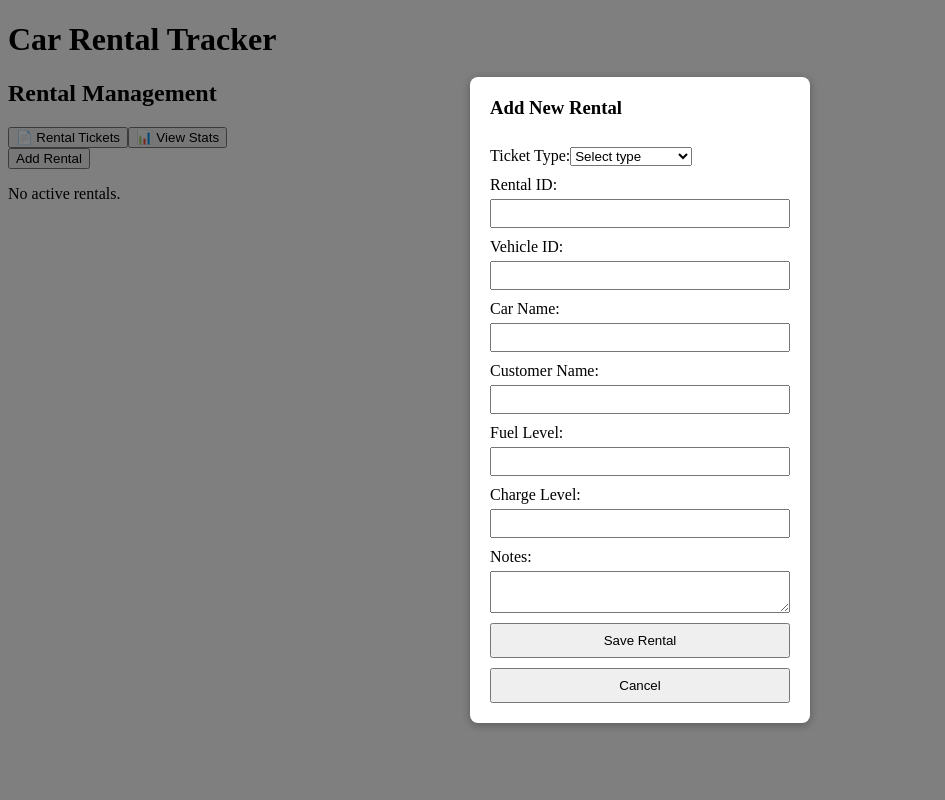
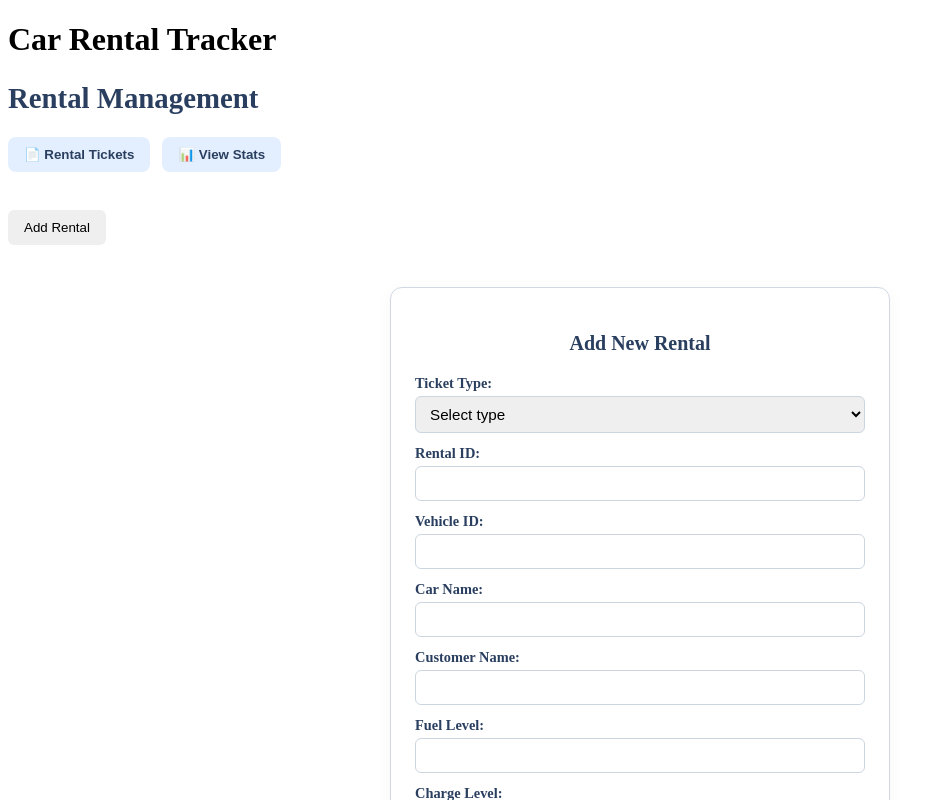
Before and after one commit to calebyg/abc_car_rental, a React (Create React App) app: page / in a window 1280 px wide. Both pictures are taken after a click on the button "Add Rental". Shown: the top 800 px of the page, without its empty margins (0-945 px from the left). Built offline with nearby package versions, Linux system fonts and the light colour scheme; the HTML template or start-up script is replaced by a standard one.

Commit message:
Added ticket type stats and style sheets

```diff
--- a/src/components/RentalForm.js
+++ b/src/components/RentalForm.js
@@ -1,7 +1,5 @@
 import React, { useEffect, useState } from "react";
-
-// onSave sends the rental data to the parent component
-// onClose hides the modal when the user clicks Cancel or saves
+import "../stylesheets/RentalForm.css";
 
 const RentalForm = ({ rental, onClose, onSave }) => {
   const [formData, setFormData] = useState({
@@ -15,19 +13,13 @@ const RentalForm = ({ rental, onClose, onSave }) => {
     ticketType: "",
   });
 
-  // If editing, prefill form with existing rental data
   useEffect(() => {
-    if (rental) {
-      setFormData(rental);
-    }
+    if (rental) setFormData(rental);
   }, [rental]);
 
   const handleChange = (e) => {
     const { name, value } = e.target;
-    setFormData((prev) => ({
-      ...prev,
-      [name]: value,
-    }));
+    setFormData((prev) => ({ ...prev, [name]: value }));
   };
 
   const handleSubmit = (e) => {
@@ -40,7 +32,7 @@ const RentalForm = ({ rental, onClose, onSave }) => {
 
     const newRental = {
       id: Date.now().toString(),
-      status: "Active", // Required
+      status: "Active",
       ...formData,
     };
 
@@ -49,17 +41,14 @@ const RentalForm = ({ rental, onClose, onSave }) => {
   };
 
   return (
-    <div className="modal">
-      <div className="modal-content">
-        <h3>Add New Rental</h3>
+    <div className="form-container">
+      <h3 className="form-title">Add New Rental</h3>
       <form onSubmit={handleSubmit}>
-          <label>
-            Ticket Type:
+        <label>Ticket Type:</label>
         <select
+          name="ticketType"
           value={formData.ticketType}
-              onChange={(e) =>
-                setFormData({ ...formData, ticketType: e.target.value })
-              }
+          onChange={handleChange}
           required
         >
           <option value="">Select type</option>
@@ -68,7 +57,7 @@ const RentalForm = ({ rental, onClose, onSave }) => {
           <option value="Miles">Miles</option>
           <option value="Check-in">Check-in</option>
         </select>
-          </label>
+
         <label>Rental ID:</label>
         <input
           type="text"
@@ -126,12 +115,11 @@ const RentalForm = ({ rental, onClose, onSave }) => {
           required
         ></textarea>
 
-          <button type="submit">Save Rental</button>
-          <button type="button" onClick={onClose}>
-            Cancel
-          </button>
+        <div className="form-actions">
+          <button type="submit" className="btn-primary">Save Rental</button>
+          <button type="button" className="btn-secondary" onClick={onClose}>Cancel</button>
+        </div>
       </form>
-      </div>
     </div>
   );
 };
--- a/src/components/RentalList.js
+++ b/src/components/RentalList.js
@@ -7,6 +7,7 @@ import {
 } from "../utils/localStorage";
 import RentalForm from "./RentalForm";
 import StatsPanel from "./StatsPanel";
+import "../stylesheets/RentalList.css";
 
 const RentalList = () => {
   const [rentals, setRentals] = useState([]);
--- a/src/components/StatsPanel.js
+++ b/src/components/StatsPanel.js
@@ -1,5 +1,6 @@
-// View tickets over a date/time range
 import React from "react";
+import { clearTicketCache } from "../utils/localStorage";
+import "../stylesheets/StatsPanel.css";
 
 const StatsPanel = ({ rentals }) => {
   const now = new Date();
@@ -8,25 +9,46 @@ const StatsPanel = ({ rentals }) => {
 
   const activeTickets = rentals.filter((r) => r.status === "Active").length;
 
-  const createdThisWeek = rentals.filter(
-    (r) => new Date(r.timestamp) >= oneWeekAgo
+  const resolvedTickets = rentals.filter((r) => r.status === "Resolved").length;
+
+  // Total created tickets by ticket type
+
+  // Price adjustment
+  const priceTickets = rentals.filter(
+    (r) => r.ticketType === "Price adjustment"
   ).length;
 
-  const resolvedThisWeek = rentals.filter(
-    (r) =>
-      r.status === "Resolved" &&
-      r.resolvedAt &&
-      new Date(r.resolvedAt) >= oneWeekAgo
+  // EV charge
+  const evChargeTickets = rentals.filter(
+    (r) => r.ticketType === "EV charge"
+  ).length;
+
+  // Miles
+  const milesTickets = rentals.filter((r) => r.ticketType === "Miles").length;
+
+  // Check-in
+  const checkinTickets = rentals.filter(
+    (r) => r.ticketType === "Check-in"
   ).length;
 
   return (
     <div className="stats-panel">
-      <h3>📊 Ticket Stats (Past 7 Days)</h3>
+      <h3>📊 Ticket Stats</h3>
       <ul>
-        <li>🎫 Created: {createdThisWeek}</li>
-        <li>🟢 Active: {activeTickets}</li>
-        <li>✅ Resolved: {resolvedThisWeek}</li>
+        <li>🎫 Total created: {rentals.length}</li>
+        <li> 🟢 Active: {activeTickets}</li>
+        <li> ✅ Resolved: {resolvedTickets}</li>
       </ul>
+      <h3>🎫 Ticket Types</h3>
+      <ul>
+        <li> 💲 Price adjustment: {priceTickets}</li>
+        <li> ⚡ EV charge: {evChargeTickets}</li>
+        <li> 🚗 Fix miles: {milesTickets}</li>
+        <li> ✅ Fix check-in {checkinTickets}</li>
+      </ul>
+      <button type="button" onClick={clearTicketCache}>
+        Clear cache
+      </button>
     </div>
   );
 };
--- /dev/null
+++ b/src/stylesheets/RentalForm.css
@@ -0,0 +1,85 @@
+.form-container {
+    background: #ffffff;
+    border: 1px solid #cfd8e3;
+    border-radius: 12px;
+    padding: 24px;
+    max-width: 450px;
+    margin: 30px auto;
+    box-shadow: 0 4px 16px rgba(0, 0, 0, 0.04);
+  }
+
+  .form-title {
+    font-size: 1.25rem;
+    color: #2a3f5f;
+    margin-bottom: 20px;
+    text-align: center;
+  }
+
+  form label {
+    display: block;
+    margin-top: 12px;
+    font-weight: 600;
+    color: #2a3f5f;
+    font-size: 0.9rem;
+  }
+
+  form input,
+  form select,
+  form textarea {
+    width: 100%;
+    padding: 8px 10px;
+    margin-top: 4px;
+    border: 1px solid #ccd6e0;
+    border-radius: 6px;
+    font-size: 0.95rem;
+    box-sizing: border-box;
+    transition: border 0.3s;
+  }
+
+  form input:focus,
+  form select:focus,
+  form textarea:focus {
+    border-color: #4a90e2;
+    outline: none;
+  }
+
+  textarea {
+    min-height: 70px;
+    resize: vertical;
+  }
+
+  .form-actions {
+    display: flex;
+    justify-content: space-between;
+    margin-top: 20px;
+  }
+
+  .btn-primary,
+  .btn-secondary {
+    padding: 8px 16px;
+    font-size: 0.95rem;
+    font-weight: 600;
+    border-radius: 6px;
+    cursor: pointer;
+    transition: background-color 0.3s;
+  }
+
+  .btn-primary {
+    background-color: #4a90e2;
+    color: white;
+    border: none;
+  }
+
+  .btn-primary:hover {
+    background-color: #357bd8;
+  }
+
+  .btn-secondary {
+    background-color: #e0e4e9;
+    color: #2a3f5f;
+    border: none;
+  }
+
+  .btn-secondary:hover {
+    background-color: #cfd8e3;
+  }
--- /dev/null
+++ b/src/stylesheets/RentalList.css
@@ -0,0 +1,84 @@
+/* Base container */
+.rental-card {
+    background-color: #f5faff; /* Light blue tint */
+    border: 1px solid #d0dce8;
+    border-radius: 12px;
+    padding: 16px;
+    margin: 12px 0;
+    box-shadow: 0 4px 8px rgba(0, 0, 0, 0.05);
+    transition: transform 0.2s ease;
+  }
+  .rental-card:hover {
+    transform: translateY(-2px);
+  }
+
+  /* Header */
+  h2 {
+    color: #2a3f5f;
+    font-size: 1.8rem;
+    margin-bottom: 16px;
+  }
+
+  /* Tab buttons */
+  .tab-buttons {
+    display: flex;
+    gap: 8px;
+    margin-bottom: 20px;
+  }
+  .tab-buttons button {
+    padding: 10px 16px;
+    border: none;
+    background-color: #e3efff;
+    color: #2a3f5f;
+    border-radius: 8px;
+    font-weight: 600;
+    cursor: pointer;
+    transition: background-color 0.2s ease;
+  }
+  .tab-buttons button:hover {
+    background-color: #c8e2ff;
+  }
+
+  /* Form open button */
+  button {
+    padding: 10px 16px;
+    margin: 6px 4px 12px 0;
+    border: none;
+    border-radius: 6px;
+    font-weight: 500;
+    cursor: pointer;
+    transition: background-color 0.2s ease;
+  }
+
+  button:hover {
+    opacity: 0.9;
+  }
+
+  /* Edit and Close buttons */
+  .rental-card button {
+    margin-right: 8px;
+  }
+  .rental-card button:first-of-type {
+    background-color: #d6dce5; /* Neutral gray */
+    color: #2a3f5f;
+  }
+  .rental-card button:last-of-type {
+    background-color: #ffb3b3; /* Soft red */
+    color: #5a0000;
+  }
+
+  /* Ticket details list */
+  .rental-card ul {
+    list-style: none;
+    padding: 0;
+    margin: 8px 0 12px 0;
+  }
+  .rental-card li {
+    margin-bottom: 4px;
+    font-size: 0.95rem;
+    color: #3b3b3b;
+  }
+  .rental-card strong {
+    font-weight: 600;
+    color: #2a3f5f;
+  }
--- /dev/null
+++ b/src/stylesheets/StatsPanel.css
@@ -0,0 +1,41 @@
+/* StatsPanel.css */
+.stats-panel {
+    background-color: #f2f6fa;
+    padding: 24px;
+    border-radius: 12px;
+    max-width: 600px;
+    margin: 30px auto;
+    box-shadow: 0 2px 10px rgba(0, 0, 0, 0.05);
+  }
+
+  .stats-title {
+    font-size: 1.5rem;
+    font-weight: bold;
+    margin-bottom: 20px;
+    color: #2a3f5f;
+    text-align: center;
+  }
+
+  .stats-item {
+    display: flex;
+    justify-content: space-between;
+    padding: 8px 0;
+    font-size: 1.1rem;
+    border-bottom: 1px solid #dbe3ec;
+  }
+
+  .stats-item:last-child {
+    border-bottom: none;
+  }
+
+  .stats-item span {
+    font-weight: 600;
+  }
+
+  .stats-active {
+    color: #4a90e2;
+  }
+
+  .stats-resolved {
+    color: #d9534f;
+  }
--- a/src/utils/localStorage.js
+++ b/src/utils/localStorage.js
@@ -44,3 +44,14 @@ export const closeTicket = (id) => {
   });
   saveTickets(rentals);
 };
+
+// Clears tickets cache: removes all "Resolved" tickets from local storage
+export const clearTicketCache = () => {
+  const tickets = getTickets();
+
+  const activeTickets = tickets.filter(
+    (ticket) => ticket.status !== "Resolved"
+  );
+
+  localStorage.setItem("rentals", JSON.stringify(activeTickets));
+};
```
Also changed, not shown: 7 other files (tests, documents, lock files or other folders). Lines whose indentation alone changed are shown as unchanged.
